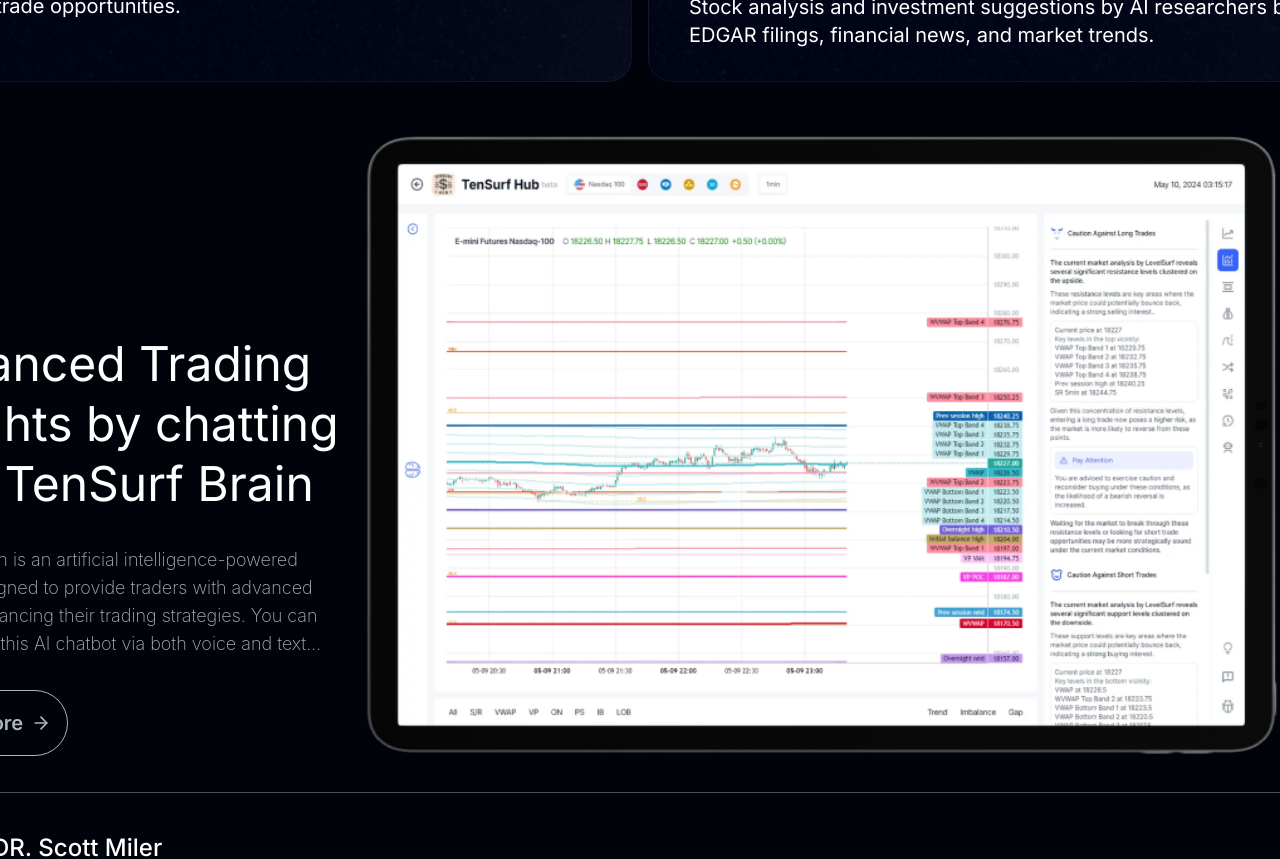
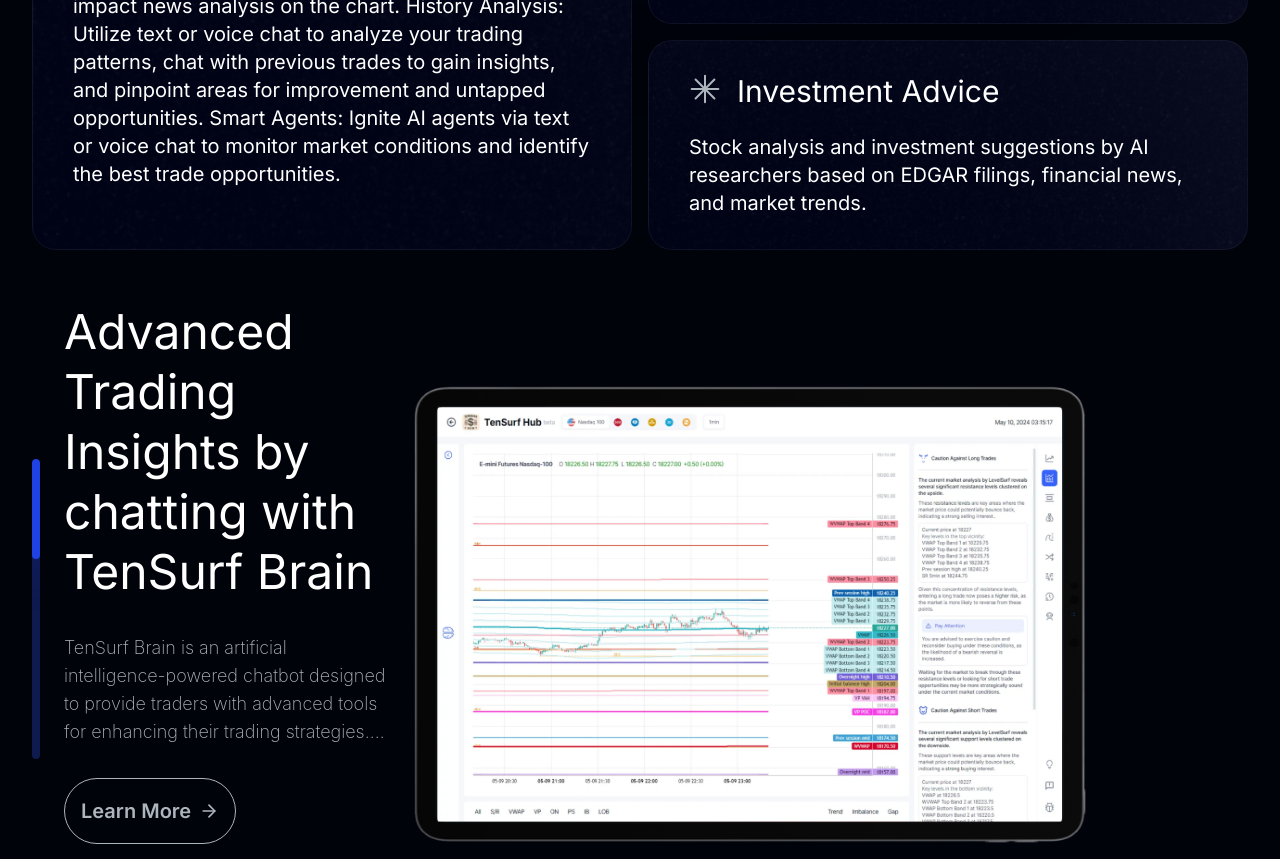
Before and after one commit to TenSurf/TenSurf_Landing_Frontend, a Next.js app: page / in a window 1280 px wide. Shown: the part 1740-2599 px from the top of the page. Built offline with nearby package versions, Linux system fonts and the light colour scheme; no server answers; a web font is replaced by a local one.

Commit message:
set container

```diff
--- a/src/component/landing/Landing.tsx
+++ b/src/component/landing/Landing.tsx
@@ -12,12 +12,14 @@ import Subtitle from "@/component/landing/subtitle/Subtitle";
 export const Landing = () => {
   return (
     <DefaultLayout>
-      <div className="flex flex-col overflow-x-hidden items-center">
+      <div className="flex flex-col overflow-x-hidden items-center container">
         <HeroSection />
         <ToolsCard />
         <ToolsSlider />
         <Video />
-        <Subtitle />
+      </div>
+      <Subtitle />
+      <div className="flex flex-col overflow-x-hidden items-center container">
         {/*<MvpSection productsRef={productsRef} />*/}
         {/*<OfferingSectionV2 />*/}
         {/*/!*<ChartSection ChartRef={chartRef} />*!/*/}
--- a/src/component/landing/ToolsSlider.tsx
+++ b/src/component/landing/ToolsSlider.tsx
@@ -21,7 +21,7 @@ const ToolsSlider = () => {
   }
 
   return (
-    <div className={"scroll-m-28 max-w-screen-2xl w-full mb-12 relative z-[100] bg-[#01030B] pl-6"}>
+    <div className={"scroll-m-28 max-w-screen-2xl w-full mb-12 relative z-[100] bg-[#01030B] container"}>
       <div className="hidden xl:block absolute w-[8px] h-[300px] top-[20%] rounded-full left-0 overflow-hidden bg-[#2F51E9]/30">
         <div style={{ height: (((slide ?? 0) + 1) / 3) * 300 }}
              className={`bg-[#1F42E4] drop-shadow-[3px_5px_24px_#082FDF] w-full rounded-full transition-all`}></div>
--- a/src/layout/publicContentLayout/DefaultLayout.tsx
+++ b/src/layout/publicContentLayout/DefaultLayout.tsx
@@ -13,7 +13,7 @@ export const DefaultLayout = ({ children }: { children: ReactNode }) => {
       <DefaultHeader />
 
       <div
-        className={`grow flex flex-col items-center gap-[200px] md:mt-0 lg:-mt-24`}
+        className={`grow flex flex-col items-center gap-[200px] md:mt-0 lg:-mt-12`}
       >
         {children}
       </div>
```
